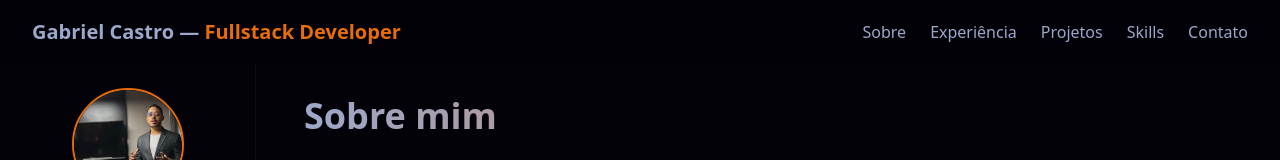
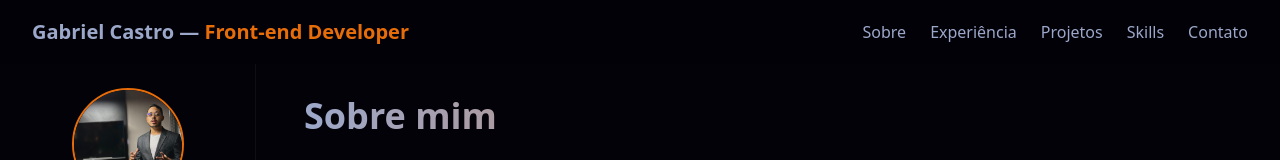
Before and after one commit to DevBielCastro/Gabriel-Castro_Portfolio, a React (Vite) app: page / in a window 1280 px wide. Shown: the top 160 px of the page. Built offline with nearby package versions, Linux system fonts and the light colour scheme.

Commit message:
Atualização de Stack

```diff
--- a/src/components/Header.tsx
+++ b/src/components/Header.tsx
@@ -18,7 +18,7 @@ export function Header({ isSidebarOpen, setIsSidebarOpen }: HeaderProps) {
     <header className="bg-background/80 fixed top-0 w-full h-16 flex items-center justify-between px-4 md:px-8 backdrop-blur-sm z-50">
       <div>
         <h1 className="text-lg md:text-xl font-bold text-secondary">
-          Gabriel Castro — <span className="text-accent">Fullstack Developer</span>
+          Gabriel Castro — <span className="text-accent">Front-end Developer</span>
         </h1>
       </div>
       {/* Navegação para Desktop - esconde em telas pequenas */}
@@ -41,4 +41,5 @@ export function Header({ isSidebarOpen, setIsSidebarOpen }: HeaderProps) {
       </div>
     </header>
   );
+
 }
```
